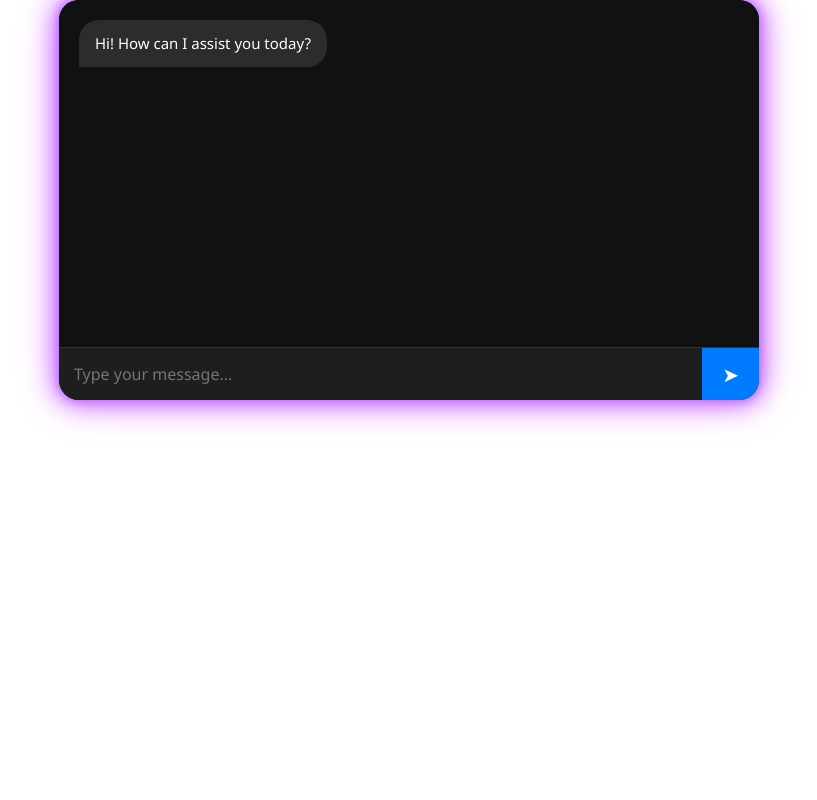
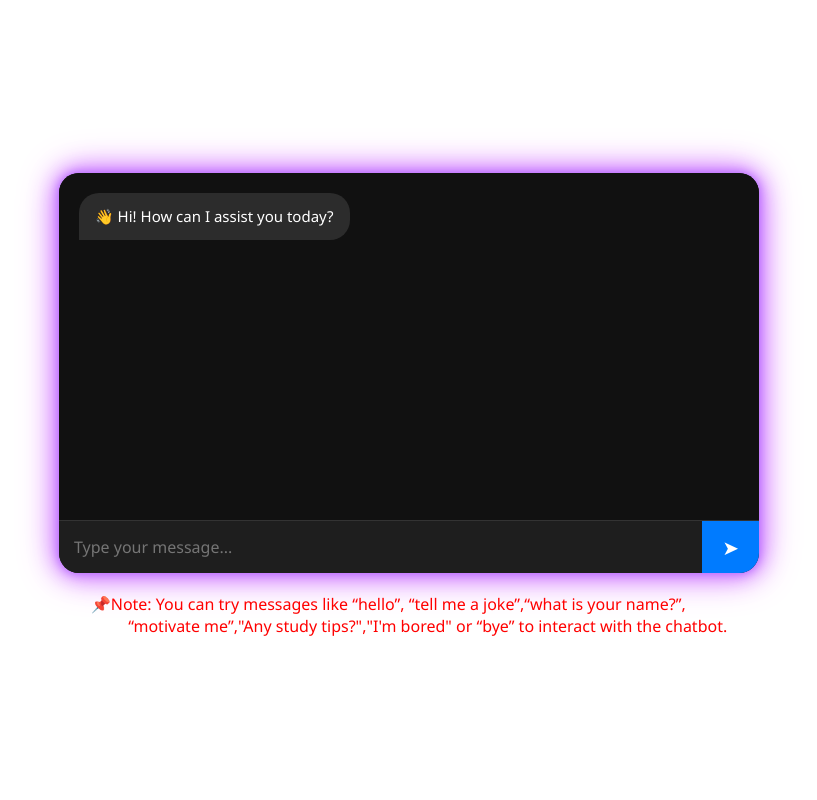
Before and after one commit to asif0549/BlackBucksProject, a Flask app: page / in a window 1280 px wide. Shown: the whole page, without its empty margins (231-1048 px from the left). Run offline with Flask 3, Linux system fonts and the light colour scheme.

Commit message:
Update index.html

```diff
--- a/templates/index.html
+++ b/templates/index.html
@@ -4,19 +4,26 @@
   <meta charset="UTF-8" />
   <meta name="viewport" content="width=device-width, initial-scale=1.0"/>
   <title>Chatbot</title>
-  <link rel="stylesheet" href="style.css" />
+  <link rel="stylesheet" href="{{ url_for('static', filename='style.css') }}" />
 </head>
 <body>
+    <div class="main">
+  <div class="container">
     <div class="chat-container">
       <div class="chat-box" id="chat-box">
-      <div class="bot-message">Hi! How can I assist you today?</div>
+        <div class="bot-message">👋 Hi! How can I assist you today?</div>
       </div>
       <form id="chat-form">
         <input type="text" id="user-input" placeholder="Type your message..." autocomplete="off" />
         <button type="submit">➤</button>
       </form>
     </div>
-
-  <script src="script.js"></script>
+  </div>
+  <div class="footer">
+    <pre>📌Note: You can try messages like “hello”, “tell me a joke”,“what is your name?”,
+         “motivate me”,"Any study tips?","I'm bored" or “bye” to interact with the chatbot.</pre>
+    </div>
+  </body>
+  <script src="{{ url_for('static', filename='script.js') }}"></script>
 </body>
 </html>
```
Lines whose indentation alone changed are shown as unchanged.
